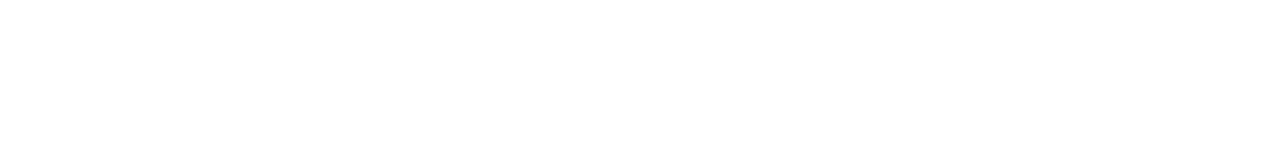
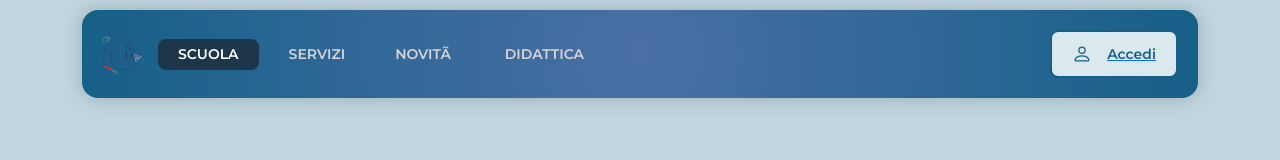
Before and after one commit to MxrcoDev/tpsit-website, a website: page home.html in a window 1280 px wide. Drawn offline with nearby package versions, Linux system fonts and the light colour scheme.

Commit message:
Added Header

```diff
--- a/home.html
+++ b/home.html
@@ -9,10 +9,55 @@
     <link href="https://cdn.jsdelivr.net/npm/bootstrap@5.3.3/dist/css/bootstrap.min.css" rel="stylesheet" integrity="sha384-QWTKZyjpPEjISv5WaRU9OFeRpok6YctnYmDr5pNlyT2bRjXh0JMhjY6hW+ALEwIH" crossorigin="anonymous">
     <link rel="stylesheet" href="https://cdn.jsdelivr.net/npm/bootstrap-icons@1.11.3/font/bootstrap-icons.min.css">
     <link rel="stylesheet" type="text/css" href="./src/styles/style.css">
+
+    <!-- SCRIPTS -->
+    <script src="https://cdn.jsdelivr.net/npm/bootstrap@5.3.3/dist/js/bootstrap.bundle.min.js" integrity="sha384-YvpcrYf0tY3lHB60NNkmXc5s9fDVZLESaAA55NDzOxhy9GkcIdslK1eN7N6jIeHz" crossorigin="anonymous"></script>
+
 </head>
 
 <body>
-
+    <!-- Header -->
+    <header class="fixed-top" id="header1">
+        <div class="container">
+          <nav class="navbar navbar-expand-md">
+            <a href="#" class="navbar-brand">
+              <img src="./src/img/logo.png" alt="LunariaMC" draggable="false">
+            </a>
+            <button class="navbar-toggler" type="button" data-bs-toggle="collapse" data-bs-target="#navbarNav" aria-controls="navbarNav" aria-expanded="false" aria-label="Toggle navigation">
+              <svg height="20" width="20" fill="white" xmlns="http://www.w3.org/2000/svg" viewBox="0 0 448 512">
+                <path d="M0 96C0 78.3 14.3 64 32 64l384 0c17.7 0 32 14.3 32 32s-14.3 32-32 32L32 128C14.3 128 0 113.7 0 96zM0 256c0-17.7 14.3-32 32-32l384 0c17.7 0 32 14.3 32 32s-14.3 32-32 32L32 288c-17.7 0-32-14.3-32-32zM448 416c0 17.7-14.3 32-32 32L32 448c-17.7 0-32-14.3-32-32s14.3-32 32-32l384 0c17.7 0 32 14.3 32 32z"></path>
+              </svg>
+            </button>
+            <div class="collapse navbar-collapse" id="navbarNav">
+              <ul class="navbar-nav">
+                <li class="nav-item">
+                  <a class="nav-link active" aria-current="page" href="https://www.lunariamc.it">Scuola</a>
+                </li>
+                <li class="nav-item">
+                  <a class="nav-link" href="#">Servizi</a>
+                </li>
+                <li class="nav-item">
+                  <a class="nav-link" href="#">Novità</a>
+                </li>
+                <li class="nav-item">
+                  <a class="nav-link" href="#">Didattica</a>
+                </li>
+                <li class="nav-item ms-md-auto">
+                  <a href="#" class="access-button">
+                    <svg xmlns="http://www.w3.org/2000/svg" width="24" height="24" fill="currentColor" class="bi bi-person" viewBox="0 0 16 16">
+                        <path d="M8 8a3 3 0 1 0 0-6 3 3 0 0 0 0 6m2-3a2 2 0 1 1-4 0 2 2 0 0 1 4 0m4 8c0 1-1 1-1 1H3s-1 0-1-1 1-4 6-4 6 3 6 4m-1-.004c-.001-.246-.154-.986-.832-1.664C11.516 10.68 10.289 10 8 10s-3.516.68-4.168 1.332c-.678.678-.83 1.418-.832 1.664z"/>
+                    </svg>
+                    <span>Accedi</span>
+                  </a>
+                </li>
+              </ul>
+            </div>
+          </nav>
+          <!-- <button id="themeToggle" class="theme-toggle" aria-label="Cambia tema">
+            <i class="bi bi-moon-fill"></i>
+          </button> -->
+        </div>
+    </header>
 </body>
 
 </html>
--- a/src/styles/style.css
+++ b/src/styles/style.css
@@ -0,0 +1,141 @@
+/*---------------------------------------------
+  Fonts
+---------------------------------------------*/
+
+@import url("https://fonts.googleapis.com/css2?family=Montserrat:wght@400;500;600;700;800&display=swap");
+
+/*---------------------------------------------
+  Utility
+---------------------------------------------*/
+
+* {
+  -webkit-user-select: none; /* Safari */
+  -ms-user-select: none; /* IE 10 and IE 11 */
+  user-select: none; /* Standard syntax */
+}
+
+:root {
+  --background: #C0D6DF;
+  --primary: #166088;
+  --secondary: #4A6FA5;
+  --accent: #1e364a;
+  --accent2: #DBE9EE;
+  --filter: brightness(13.5%) saturate(0);
+}
+
+body {
+    background: var(--background);
+    font-family: "Montserrat", sans-serif;
+    color: var(--text-light);
+    transition: background-color 0.3s ease, color 0.3s ease;
+    font-size: 16px; /* Base font size */
+    -ms-overflow-style: none; /* for Internet Explorer, Edge */
+    scrollbar-width: none; /* for Firefox */
+    overflow-y: scroll;
+}
+
+/*---------------------------------------------
+  Header
+---------------------------------------------*/
+
+header {
+    position: fixed;
+    top: 0;
+    left: 0;
+    right: 0;
+    padding: 10px 0;
+    z-index: 9999;
+}
+
+header .navbar {
+    background: radial-gradient(circle, var(--secondary) 0%, var(--primary) 100%);
+    box-shadow: 0 0 20px rgba(0, 0, 0, 0.2);
+    border-radius: 16px;
+    padding: 20px;
+}
+
+header .navbar .navbar-brand {
+    padding: 0;
+}
+
+header .navbar .navbar-brand img {
+    height: 40px;
+    width: 40px;
+}
+
+header .navbar .navbar-nav {
+    width: 100%;
+    gap: 10px;
+}
+
+header .navbar .navbar-nav .nav-item {
+    display: flex;
+    justify-content: center;
+    align-items: center;
+}
+
+header .navbar .navbar-nav .nav-item .nav-link {
+    font-size: 14px;
+    font-weight: 600;
+    color: #d5d5d5;
+    text-transform: uppercase;
+    padding: 5px 20px !important;
+    border-radius: 8px;
+    transition: all 0.3s;
+}
+
+header .navbar .navbar-nav .nav-item .nav-link:hover {
+    background-color: var(--accent);
+    color: #d5d5d5;
+}
+
+header .navbar .navbar-nav .nav-item .nav-link.active {
+    background-color: var(--accent);
+    color: #ffffff !important;
+}
+
+header .navbar .access-button {
+    display: flex;
+    justify-content: center;
+    align-items: center;
+    align-self: center;
+    gap: 15px;
+    background: var(--accent2);
+    border: 2px solid var(--primary);
+    border-radius: 8px;
+    padding: 10px 20px;
+    margin-left: auto;
+    transition: all 0.3s;
+}
+
+header .navbar .access-button:active {
+    box-shadow: none;
+    transform: translateY(4px);
+}
+
+header .navbar .access-button svg {
+    width: 20px;
+    fill: var(--primary);
+}
+
+header .navbar .access-button span {
+    font-size: 14px;
+    font-weight: 600;
+    color: var(--primary);
+}
+
+@media screen and (max-width: 767px) {
+    header .navbar .navbar-nav {
+      margin-top: 20px;
+    }
+
+    header .navbar .navbar-nav .nav-item .nav-link {
+      width: 100%;
+      text-align: center;
+    }
+
+    header .navbar .access-button {
+      align-self: unset;
+      margin-left: unset;
+    }
+}
```
Also changed, not shown: src/img/logo.png (added).
